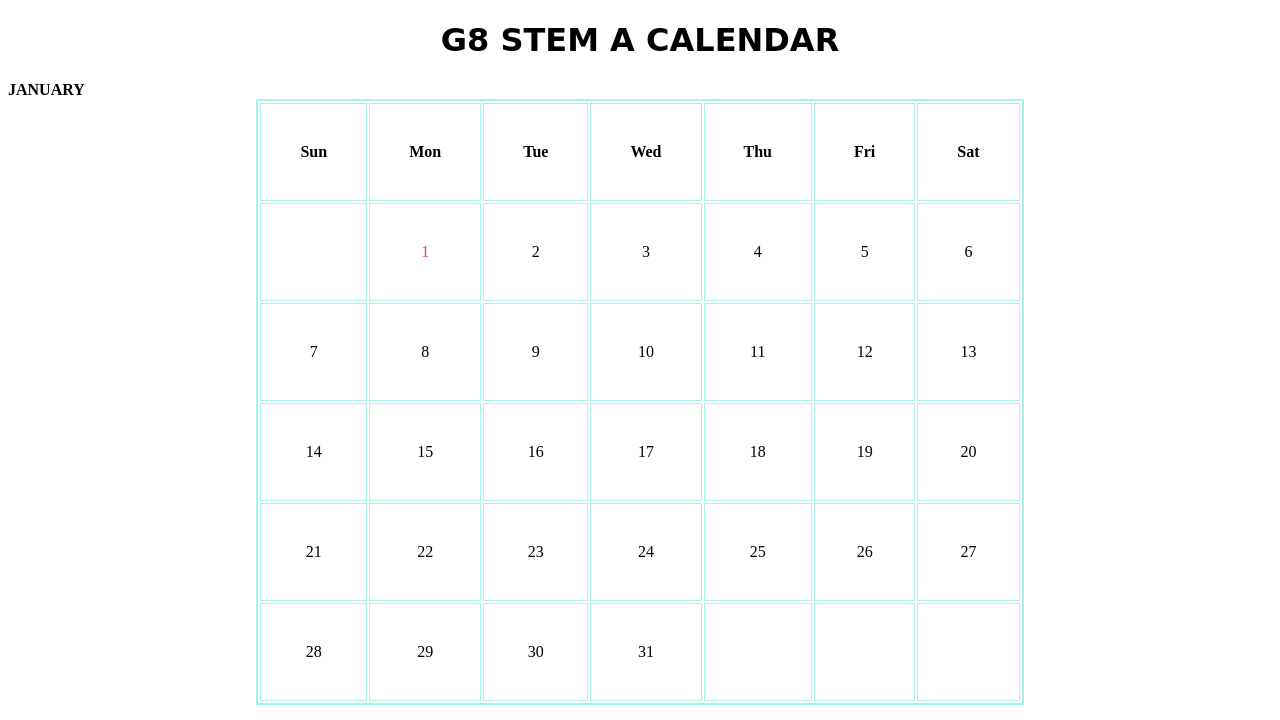
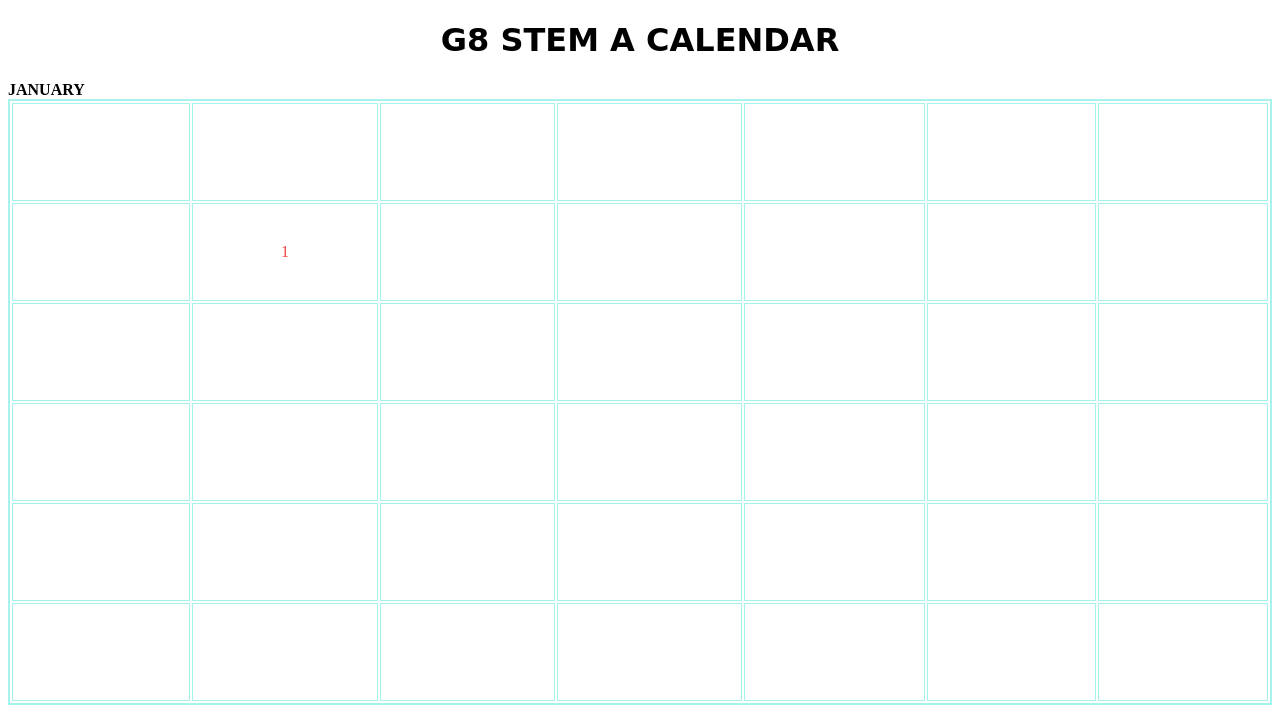
Before and after one commit to TNK212/ALIH, a plain HTML site: page index.html in a window 1280 px wide. Shown: the top 720 px of the page. Drawn offline with Linux system fonts and the light colour scheme.

Commit message:
Update index.html

```diff
--- a/index.html
+++ b/index.html
@@ -9,11 +9,13 @@
   </body>
   </head>
   <style>
+
 body {
 background-image: url ('https://raw.githubusercontent.com/TNK212/ALIH/main/STEMA.jpg');
 background-repeat:no-repeat;
 background-attachment: fixed;
-background-size: 100% 100%; opacity: 100;+
+background-size: 100% 100%; opacity: 100;+ }
+
 table{
   color: #ffffff;
   width:100%;
```
